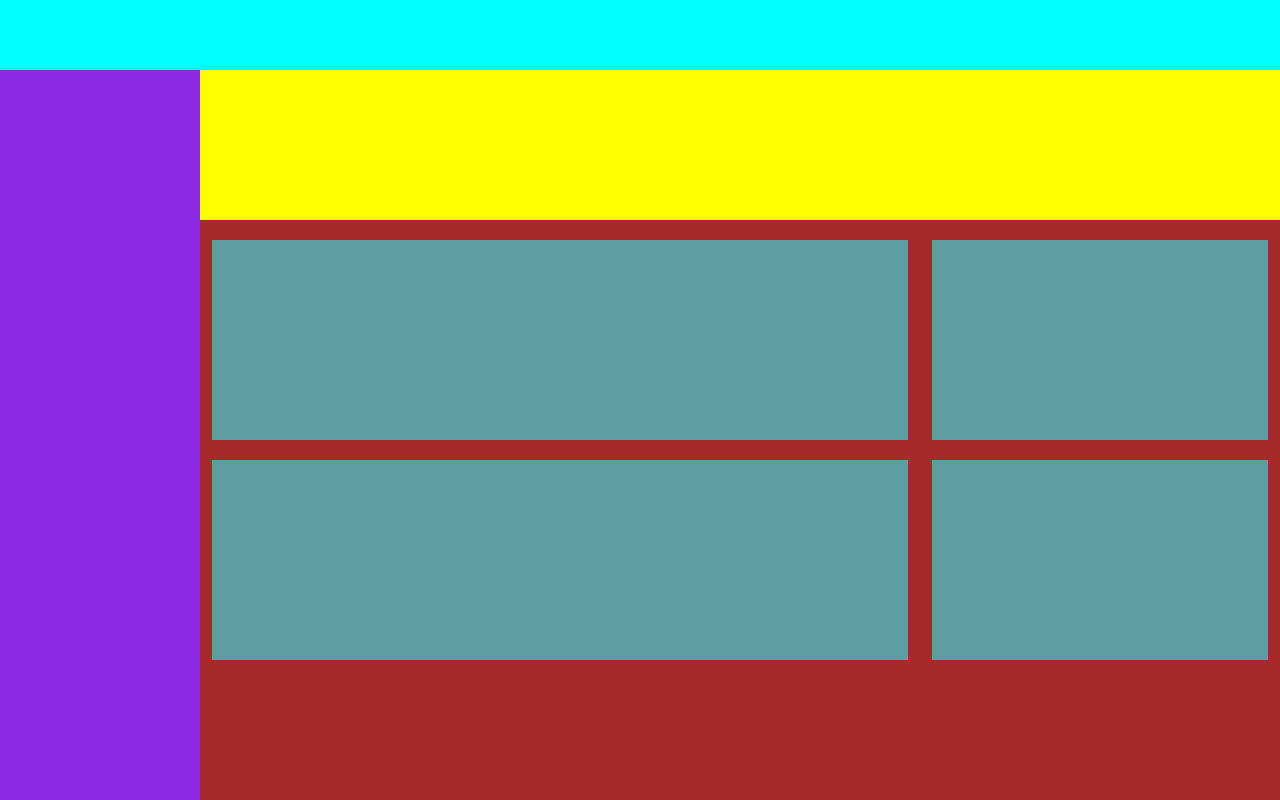
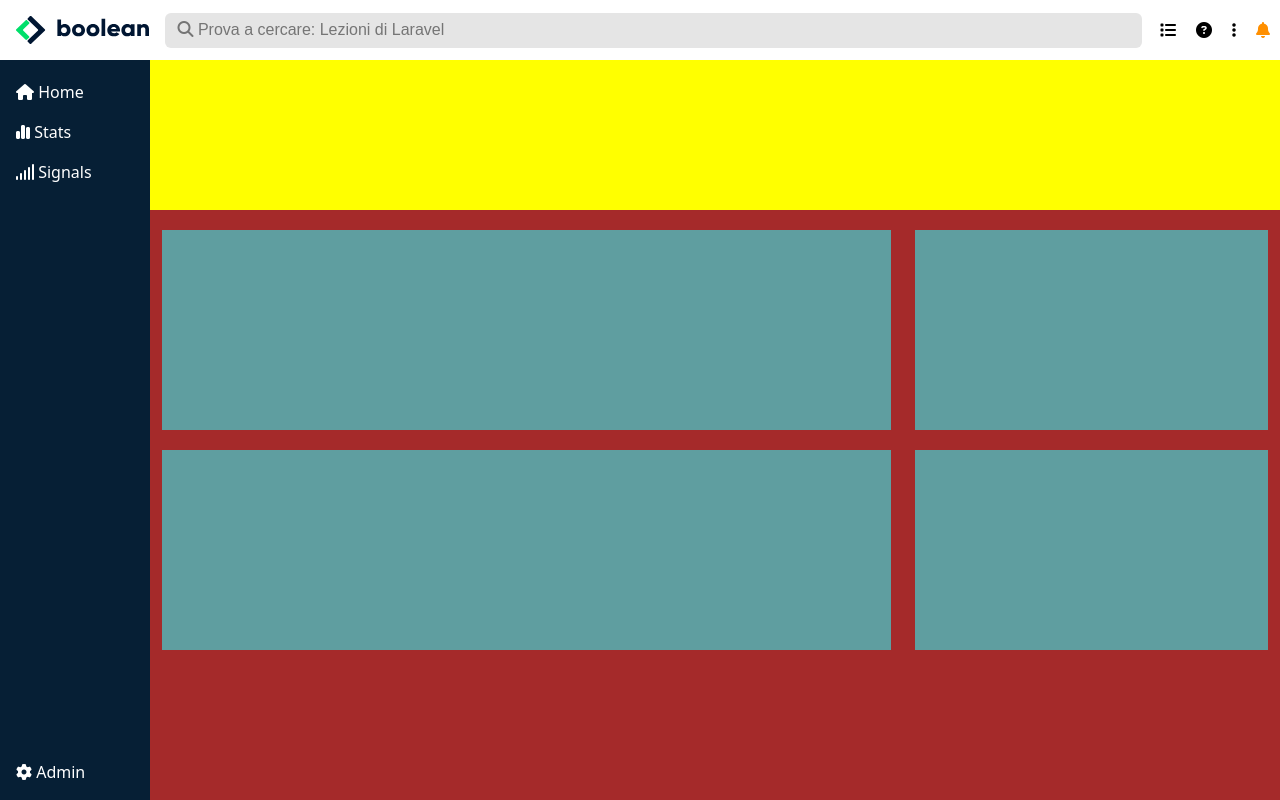
Before and after one commit to DanieleAntonaci/html-css-bootstrap-dashboard, a plain HTML site: page index.html in a window 1280 px wide. Drawn offline with nearby package versions, Linux system fonts and the light colour scheme.

Commit message:
Header e barra a sinistra

```diff
--- a/css/style.css
+++ b/css/style.css
@@ -1,38 +1,71 @@
 /*************************
         GENERAL
- ************************/
+************************/
+ul li{
+   list-style-type: none;
+}
 
-
- /*************************
+/*************************
         HEADER
  ************************/
-header{
+nav{
+
+    height: 60px;
+
+}
+nav #serch {
     width: 100%;
-    height: 70px;
-    background-color: aqua;
+    height: 35px;
+
+}
+input[type=search]{
+    width: 100%;
+    height: 35px;
+    background-color: #e5e5e5;
+
+}
+.ms_small_logo{
+    display: none;
+    height: 30px;
+}
+nav li{
+    padding: 0 10px;
+}
+.fa-bell{
+    color: #ff8f00;
 }
 
 /*************************
         MAIN
  ************************/
 main{
-    height: calc(100vh - 70px);
+    height: calc(100vh - 60px);
     width: 100%;
     background-color: brown;
 }
+main a{
+    color: white;
+    text-decoration: none;
+}
 /* big container */
-.ms-left-bar{
-    width: 200px;
+.ms_left_bar{
+    width: 150px;
     height: 100%;
-    background-color: blueviolet;
+    background-color: #061f35;
 }
+
+.ms_left_bar ul {
+    padding-left: 1rem;
+    padding-top: 20px;
+}
+
 .ms_right_bar{
-    width: calc(100% - 200px);
+    width: calc(100% - 150px);
     height: 100%;
     overflow-y: auto;
 
 }
-.ms_title{
+.ms_right_bar .ms_title{
     min-height: 150px;
 
     background-color: yellow;
@@ -43,3 +76,23 @@ main{
     width: 100%;
     background-color: cadetblue;
 }
+
+
+
+/*************************
+        MEDIA
+ ************************/
+ @media screen and (max-width:767px) {
+    .ms_left_bar{
+        width: 50px;
+    }
+    .ms_right_bar{
+        width: calc(100% - 50px);
+    }
+    .ms_small_logo{
+        display: inline-block;
+    }
+    .ms_logo{
+        display: none;
+    }
+ }
--- a/index.html
+++ b/index.html
@@ -11,11 +11,61 @@
 </head>
 <body>
     <header>
-        <nav></nav>
+        <nav class="d-flex align-items-center">
+            <a href="#" class="ms_title px-3">
+                <img src="img/logo-big.svg" alt="Logo" class="ms_logo">
+                <img src="img/Logo.png" alt="" class="ms_small_logo">
+            </a>
+            <form action="serch" id="serch">
+                <input type="search" name="" id="" class="border-0 rounded-2 hs-search-field__input px-2" placeholder=" &#xf002; Prova a cercare: Lezioni di Laravel " style="font-family: Arial, FontAwesome;">
+            </form>
+            <ul class="d-flex ps-2 mb-0">
+                <li class="d-none d-md-block"><a href="#" class="text-black"><i class="fa-solid fa-list"></i></a></li>
+                <li class="d-none d-md-block"><a href="#" class="text-black"><i class="fa-solid fa-circle-question"></i></a></li>
+                <li class="d-none d-md-block"><a href="#" class="text-black"><i class="fa-solid fa-ellipsis-vertical"></i></a></li>
+                <li class="dropdown">
+                    <a href="#" class="text-black nav-link" role="button" data-bs-toggle="dropdown" aria-expanded="false"><i class="fa-solid fa-bell "></i></a>
+                    <ul class="dropdown-menu">
+                        <li><a class="dropdown-item" href="#">Action</a></li>
+                        <li><a class="dropdown-item" href="#">Another action</a></li>
+                        <li><hr class="dropdown-divider"></li>
+                        <li><a class="dropdown-item" href="#">Something else here</a></li>
+                      </ul>
+                </li>
+            </ul>
+
+        </nav>
     </header>
     <main class="d-flex">
-        <section class="ms-left-bar">
-
+        <section class="ms_left_bar d-flex flex-column justify-content-between ps-0">
+            <ul>
+                <li class="pb-3">
+                    <a href="#">
+                        <i class="fa-solid fa-house"></i>
+                        <span class="d-none d-sm-none d-md-inline">Home</span>
+                    </a>
+                </li>
+                <li class="pb-3">
+                    <a href="#">
+                        <i class="fa-solid fa-chart-simple"></i>
+                        <span class="d-none d-sm-none d-md-inline">Stats</span>
+                    </a>
+                </li>
+                <li>
+                    <a href="#">
+                        <i class="fa-solid fa-signal"></i>
+                        <span class="d-none d-sm-none d-md-inline">Signals</span>
+                    </a>
+                </li>
+            </ul>
+            <ul>
+                <li>
+                    <a href="#">
+                        <i class="fa-solid fa-gear"></i>
+                        <span class="d-none d-sm-none d-md-inline">Admin</span>
+                    </a>
+                </li>
+            </ul>
         </section>
         <section class="ms_right_bar ">
             <div class="ms_title">
@@ -23,7 +73,7 @@
             </div>
             <div class="container-lg">
                 <div class="row">
-                    <div class="col-8 ms-border">
+                    <div class="col-12 col-md-8 ms-border">
                         <div class="ms_box">
 
                         </div>
@@ -31,7 +81,7 @@
 
                         </div>
                     </div>
-                    <div class="col-4 ms-border">
+                    <div class="col-12 col-md-4 ms-border">
                         <div class="ms_box">
 
                         </div>
```
Also changed, not shown: img/Logo.png (added), img/logo-big.svg (added), img/magnifying-glass-solid.svg (added), 2 other files.
